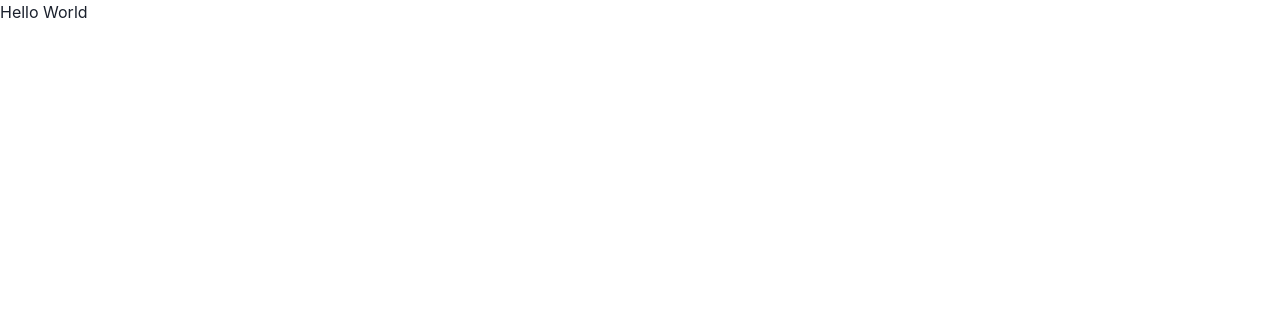
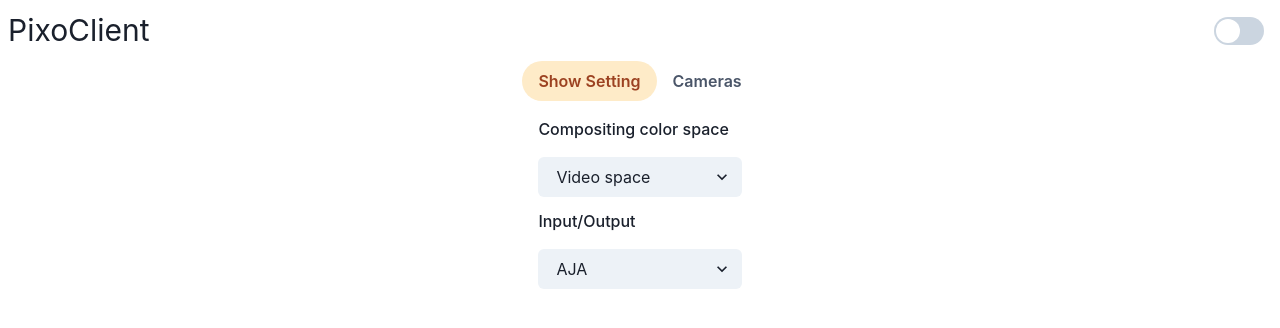
Before and after one commit to mabdullahadeel/pixotope-t, a Next.js app: page / in a window 1280 px wide. Shown: the top 328 px of the page. Built offline with nearby package versions, Linux system fonts and the light colour scheme.

Commit message:
✅ added show setting inputs

```diff
--- /dev/null
+++ b/src/components/ThemeToggler/ThemeToggler.tsx
@@ -0,0 +1,19 @@
+import { Switch, useColorMode } from "@chakra-ui/react";
+
+export const ThemeToggler = ({ showLabel = false, ...rest }) => {
+  const { toggleColorMode, colorMode } = useColorMode();
+  return (
+    <>
+      <Switch
+        id="theme-toggler"
+        size="lg"
+        isChecked={colorMode === "dark"}
+        value={colorMode}
+        colorScheme="orange"
+        mr={2}
+        onChange={toggleColorMode}
+        {...rest}
+      />
+    </>
+  );
+};
--- /dev/null
+++ b/src/components/ThemeToggler/index.ts
@@ -0,0 +1 @@
+export * from "./ThemeToggler";
--- /dev/null
+++ b/src/modules/show-settings/ShowSettings.tsx
@@ -0,0 +1,33 @@
+import { FormLabel, Select, Stack } from "@chakra-ui/react";
+import React from "react";
+
+interface ShowSettingsProps {}
+
+export const ShowSettings: React.FC<ShowSettingsProps> = ({}) => {
+  return (
+    <Stack spacing={3}>
+      <Stack>
+        <FormLabel>Compositing color space</FormLabel>
+        <Select
+          variant="filled"
+          placeholder=""
+          onChange={(e) => console.log(e.target.value)}
+        >
+          <option value="Video">Video space</option>
+          <option value="Linear">Linear Space</option>
+        </Select>
+      </Stack>
+      <Stack>
+        <FormLabel>Input/Output</FormLabel>
+        <Select
+          variant="filled"
+          placeholder=""
+          onChange={(e) => console.log(e.target.value)}
+        >
+          <option value="AJA">AJA</option>
+          <option value="BMD">BMD</option>
+        </Select>
+      </Stack>
+    </Stack>
+  );
+};
--- /dev/null
+++ b/src/modules/show-settings/index.ts
@@ -0,0 +1 @@
+export * from "./ShowSettings";
--- a/src/pages/index.tsx
+++ b/src/pages/index.tsx
@@ -1,9 +1,45 @@
-import { Box } from "@chakra-ui/react";
+import {
+  Box,
+  Container,
+  Flex,
+  Tab,
+  TabList,
+  TabPanel,
+  TabPanels,
+  Tabs,
+  Text,
+} from "@chakra-ui/react";
+import { ThemeToggler } from "../components/ThemeToggler";
+import { ShowSettings } from "../modules/show-settings";
 
 export default function Home() {
   return (
-    <Box>
-      <h1>Hello World</h1>
+    <Box w="100%" h="100%">
+      <Box w="100%" as="nav" p={2}>
+        <Flex justifyContent="space-between" alignItems="center">
+          <Text fontSize="3xl">PixoClient</Text>
+          <ThemeToggler />
+        </Flex>
+      </Box>
+      <Container h="100%" maxW="container.lg" minW="container.lg">
+        <Flex h="100%" justifyContent="center" alignItems="center">
+          <Tabs variant="soft-rounded" colorScheme="orange" gap={1}>
+            <TabList>
+              <Tab>Show Setting</Tab>
+              <Tab>Cameras</Tab>
+            </TabList>
+
+            <TabPanels>
+              <TabPanel>
+                <ShowSettings />
+              </TabPanel>
+              <TabPanel>
+                <p>Camera Settings Coming Soon</p>
+              </TabPanel>
+            </TabPanels>
+          </Tabs>
+        </Flex>
+      </Container>
     </Box>
   );
 }
--- /dev/null
+++ b/src/utils/constants.ts
@@ -0,0 +1,4 @@
+export const PIXOTOPE_PORT = 16208;
+export const PIXOTOPE_GATEWAY_BASE_URL = `http://localhost:${PIXOTOPE_PORT}`;
+export const PIXOTOPE_GATEWAY_VERSION = "2.2.0";
+export const PIXOTOPE_GATEWAY_URL = `${PIXOTOPE_GATEWAY_BASE_URL}/${PIXOTOPE_GATEWAY_VERSION}`;
```
Also changed, not shown: src/services/api.ts (added, +18 -0 lines), src/styles/Home.module.css (deleted, +0 -129 lines), src/types/pixotope.types.ts (added, +19 -0 lines).
